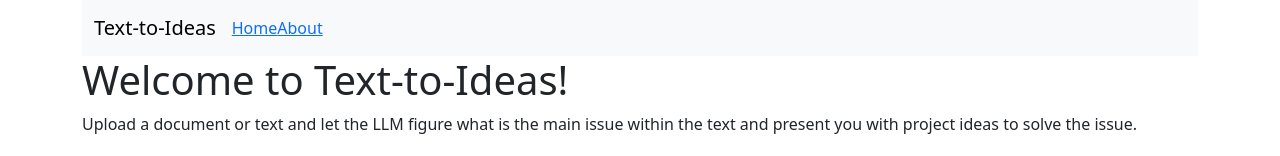
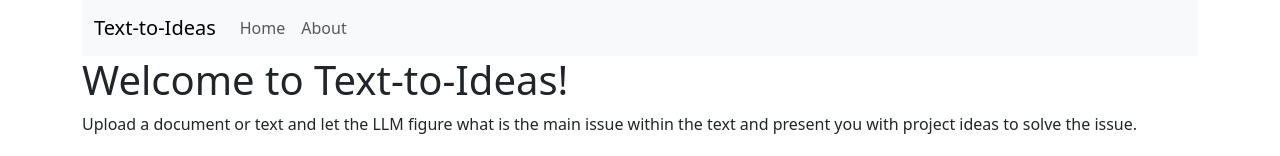
Before and after one commit to DW579/text-to-ideas, a Next.js app: page / in a window 1280 px wide. Shown: the top 156 px of the page. Built offline with nearby package versions, Linux system fonts and the light colour scheme.

Commit message:
Updated nav links

```diff
--- a/components/layout.js
+++ b/components/layout.js
@@ -30,8 +30,20 @@ export default function Layout({ children, home }) {
                     <Navbar.Toggle aria-controls="basic-navbar-nav" />
                     <Navbar.Collapse id="basic-navbar-nav">
                         <Nav className="me-auto">
-                            <Link href={"/"}>Home</Link>
-                            <Link href={"/about"}>About</Link>
+                            <Link
+                                href="/"
+                                legacyBehavior
+                                passHref
+                            >
+                                <Nav.Link>Home</Nav.Link>
+                            </Link>
+                            <Link
+                                href="/about"
+                                legacyBehavior
+                                passHref
+                            >
+                                <Nav.Link>About</Nav.Link>
+                            </Link>
                         </Nav>
                     </Navbar.Collapse>
                 </Container>
```
